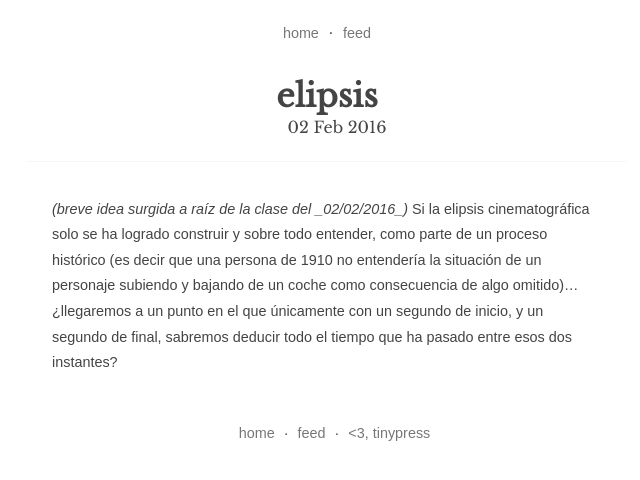
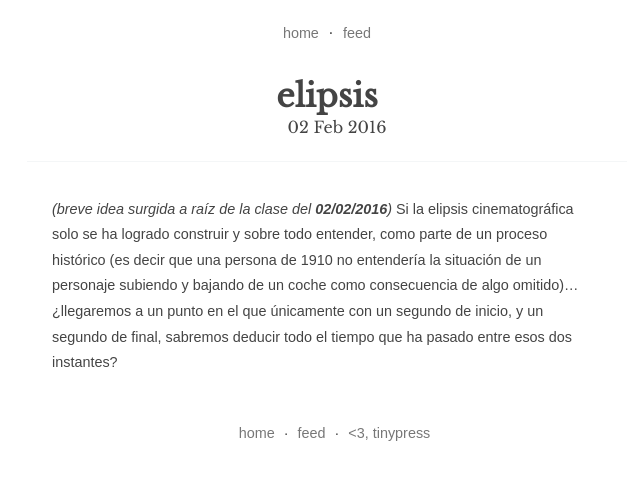
Before and after one commit to alvarosnicket/alvarosnicket.github.io, a Jekyll site: the page built from _posts/2016-02-02-elipsis.markdown, in a window 1280 px wide. Shown: the top 480 px of the page, without its empty margins (313-953 px from the left). Built offline with Jekyll 4.4.1, drawn with Linux system fonts in a browser that asks for light colours.

```diff
--- a/_posts/2016-02-02-elipsis.markdown
+++ b/_posts/2016-02-02-elipsis.markdown
@@ -3,6 +3,6 @@ published: true
 title: elipsis
 layout: post
 ---
-*(breve idea surgida a raíz de la clase del _02/02/2016_)*
+*(breve idea surgida a raíz de la clase del **02/02/2016**)*
 Si la elipsis cinematográfica solo se ha logrado construir y sobre todo entender, como parte de un  proceso histórico (es decir que una persona de 1910 no entendería la situación de un personaje subiendo y bajando de un coche como consecuencia de algo omitido)...
                                                                                                  ¿llegaremos a un punto en el que únicamente con un segundo de inicio, y un segundo de final, sabremos deducir todo el tiempo que ha pasado entre esos dos instantes?
```
